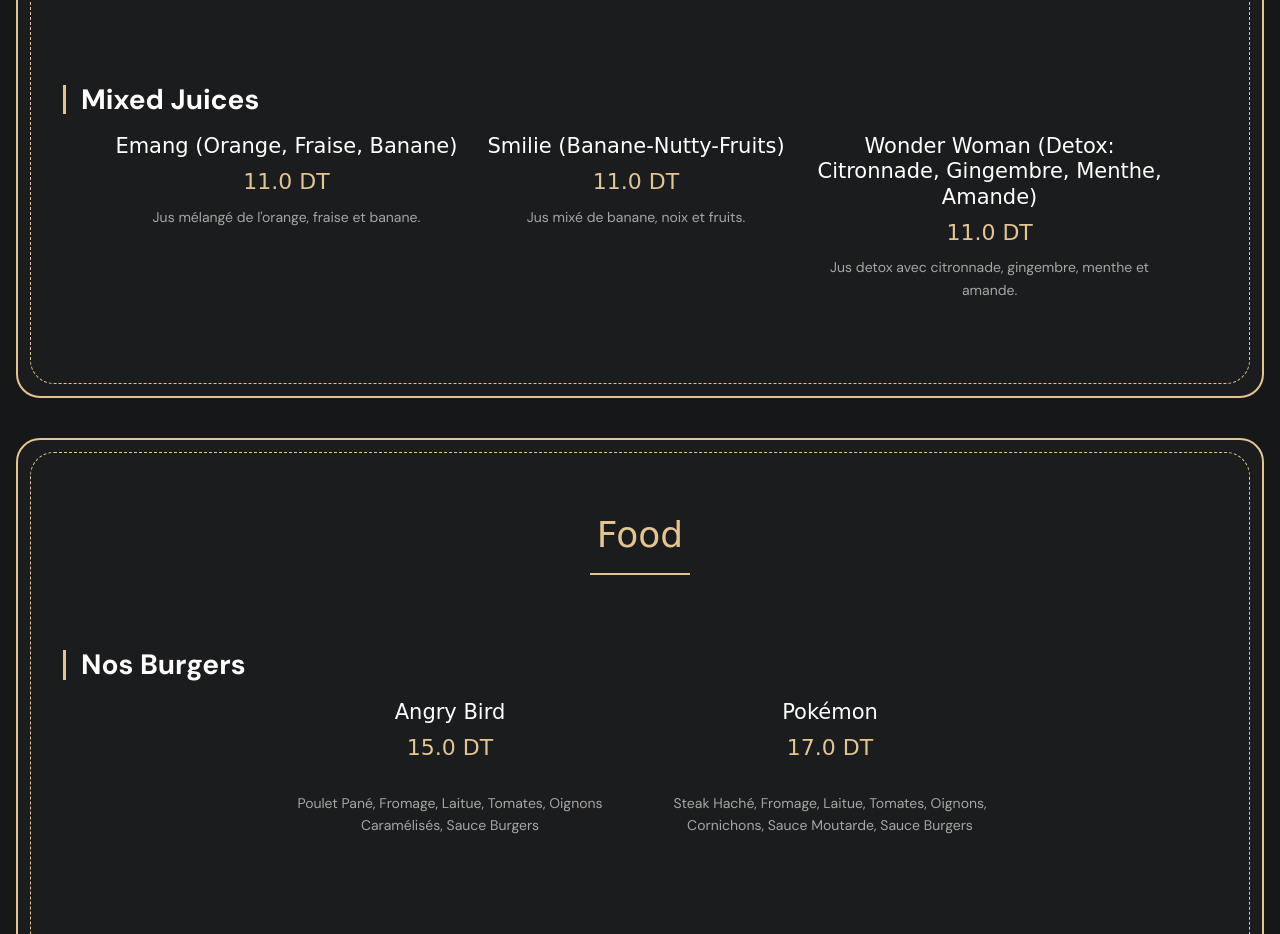
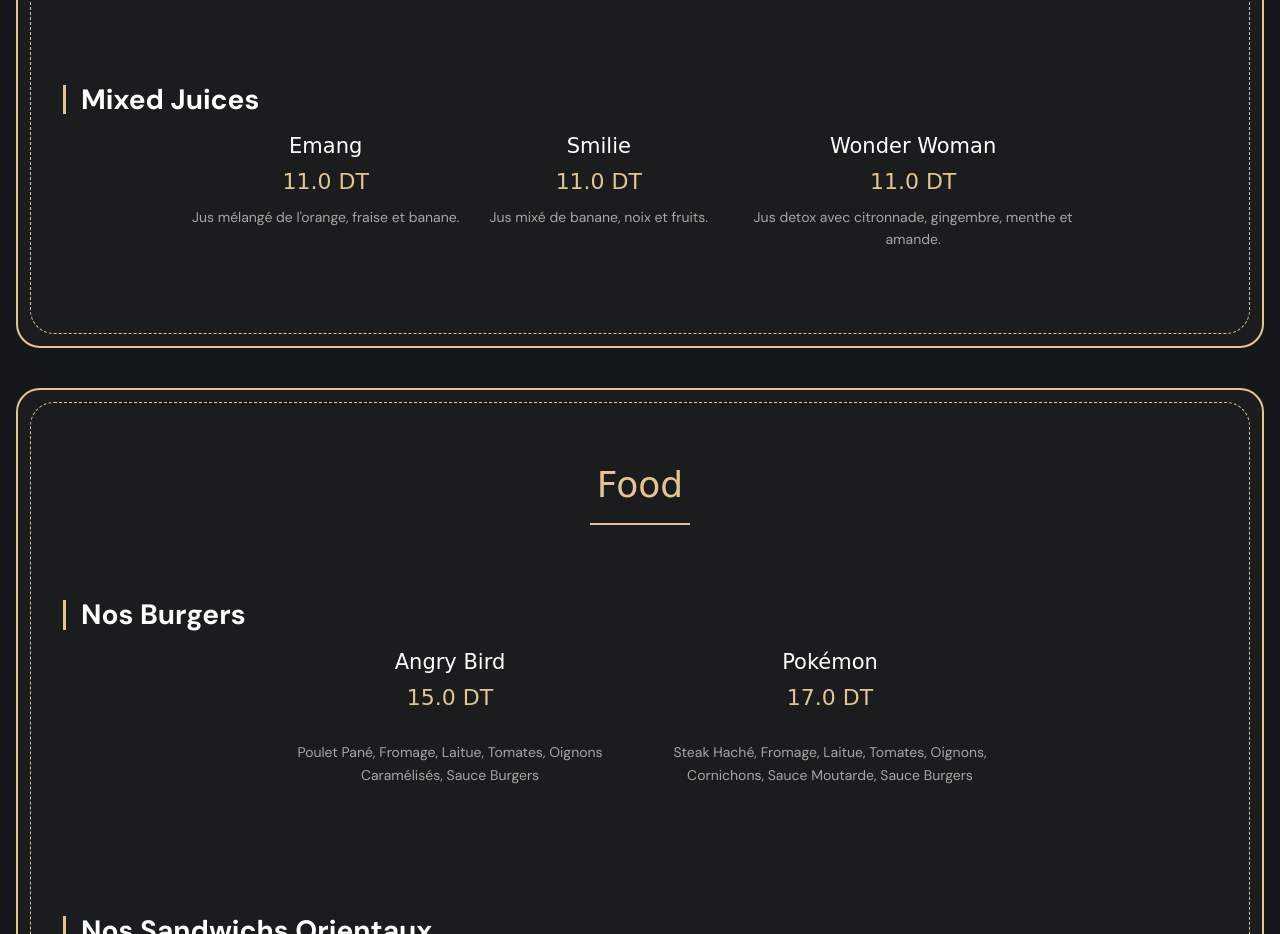
Before and after one commit to YoussefGhrir/Graine-de-cafe, a plain HTML site: page index.html in a window 1280 px wide. Shown: the part 5121-6055 px from the top of the page. Drawn offline with nearby package versions, Linux system fonts and the light colour scheme; a web font is replaced by a local one.

Commit message:
grain update 3

```diff
--- a/index.html
+++ b/index.html
@@ -736,7 +736,7 @@
                   <div class="menu-card hover:card">
                     <div>
                       <div class="title-wrapper">
-                        <h3 class="title-3"><a class="card-title">Emang (Orange, Fraise, Banane)</a></h3>
+                        <h3 class="title-3"><a class="card-title">Emang</a></h3>
                         <span class="span title-2">11.0 DT</span>
                       </div>
                       <p class="card-text label-1">Jus mélangé de l'orange, fraise et banane.</p>
@@ -747,7 +747,7 @@
                   <div class="menu-card hover:card">
                     <div>
                       <div class="title-wrapper">
-                        <h3 class="title-3"><a class="card-title">Smilie (Banane-Nutty-Fruits)</a></h3>
+                        <h3 class="title-3"><a class="card-title">Smilie</a></h3>
                         <span class="span title-2">11.0 DT</span>
                       </div>
                       <p class="card-text label-1">Jus mixé de banane, noix et fruits.</p>
@@ -758,8 +758,7 @@
                   <div class="menu-card hover:card">
                     <div>
                       <div class="title-wrapper">
-                        <h3 class="title-3"><a class="card-title">Wonder Woman (Detox: Citronnade, Gingembre,
-                            Menthe, Amande)</a></h3>
+                        <h3 class="title-3"><a class="card-title">Wonder Woman</a></h3>
                         <span class="span title-2">11.0 DT</span>
                       </div>
                       <p class="card-text label-1">Jus detox avec citronnade, gingembre, menthe et amande.</p>
```
